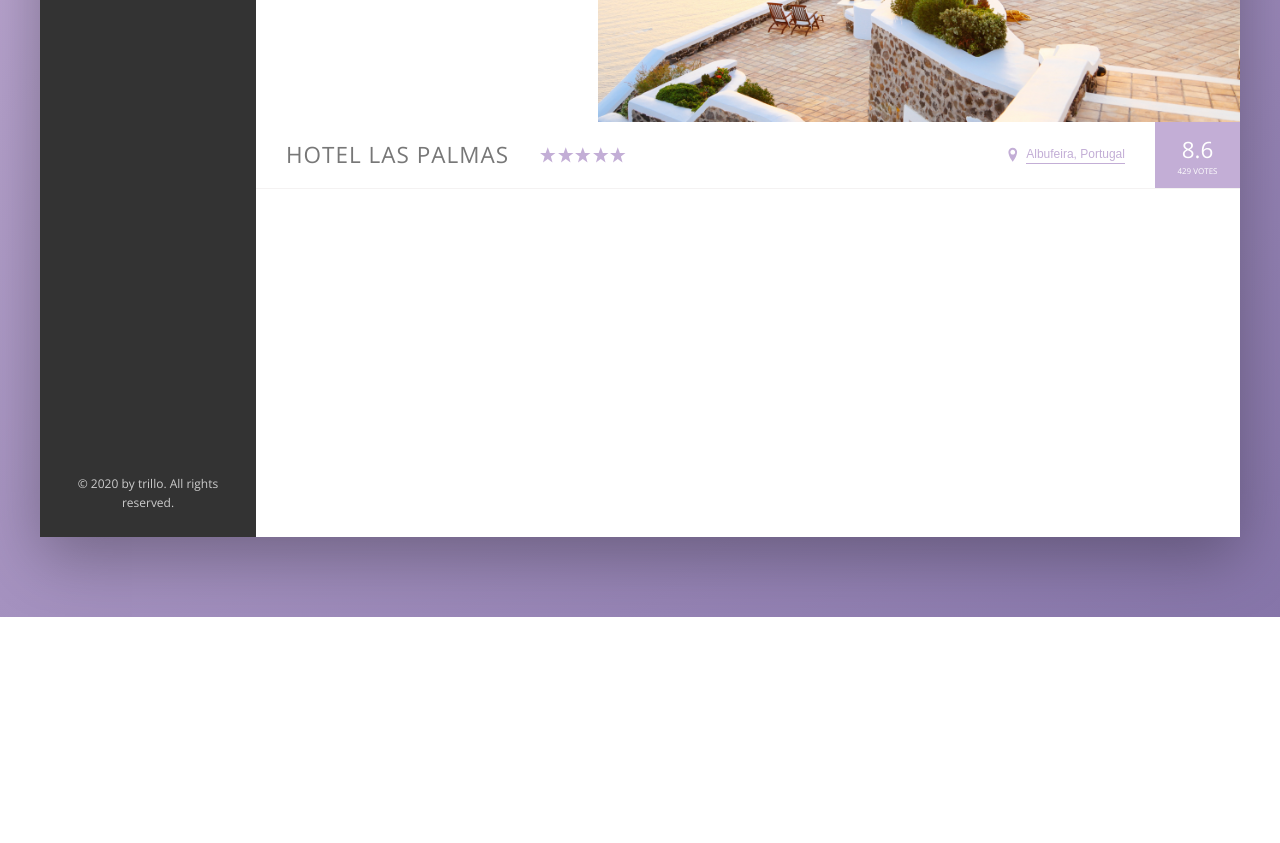
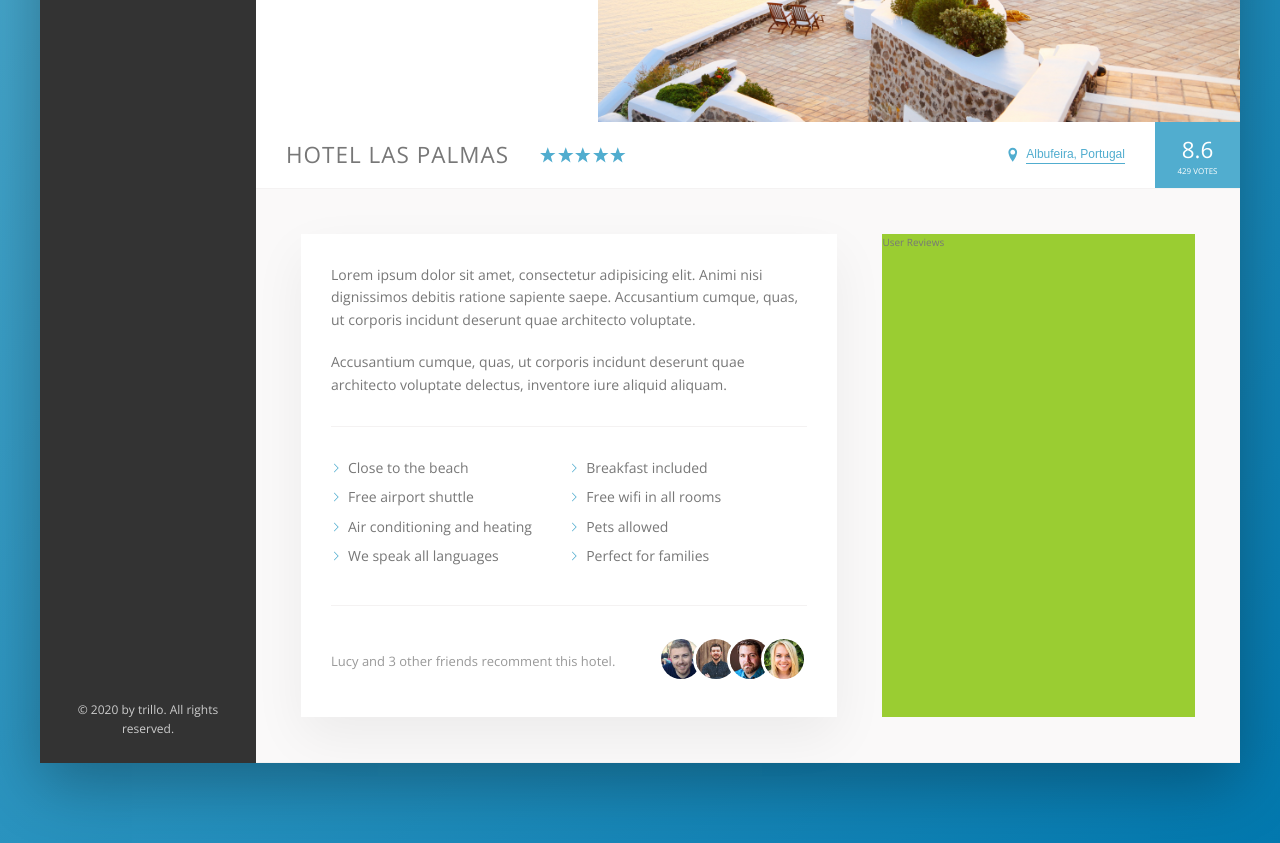
Before and after one commit to gunil0610/trillo, a website: page index.html in a window 1280 px wide. Shown: the part 413-1256 px from the top of the page. Before the commit the page ends 1030 px from the top, so only its background shows below. Drawn offline with nearby package versions, Linux system fonts and the light colour scheme.

Commit message:
description section

```diff
--- a/index.html
+++ b/index.html
@@ -151,6 +151,60 @@
               <div class="overview__rating-count">429 votes</div>
             </div>
           </div>
+
+          <div class="detail">
+            <div class="description">
+              <p class="paragraph">
+                Lorem ipsum dolor sit amet, consectetur adipisicing elit. Animi
+                nisi dignissimos debitis ratione sapiente saepe. Accusantium
+                cumque, quas, ut corporis incidunt deserunt quae architecto
+                voluptate.
+              </p>
+              <p class="paragraph">
+                Accusantium cumque, quas, ut corporis incidunt deserunt quae
+                architecto voluptate delectus, inventore iure aliquid aliquam.
+              </p>
+              <ul class="list">
+                <li class="list__item">Close to the beach</li>
+                <li class="list__item">Breakfast included</li>
+                <li class="list__item">Free airport shuttle</li>
+                <li class="list__item">Free wifi in all rooms</li>
+                <li class="list__item">Air conditioning and heating</li>
+                <li class="list__item">Pets allowed</li>
+                <li class="list__item">We speak all languages</li>
+                <li class="list__item">Perfect for families</li>
+              </ul>
+              <div class="recommend">
+                <p class="recommend__count">
+                  Lucy and 3 other friends recomment this hotel.
+                </p>
+                <div class="recommend__friends">
+                  <img
+                    src="img/user-3.jpg"
+                    alt="Friend 1"
+                    class="recommend__photo"
+                  />
+                  <img
+                    src="img/user-4.jpg"
+                    alt="Friend 2"
+                    class="recommend__photo"
+                  />
+                  <img
+                    src="img/user-5.jpg"
+                    alt="Friend 3"
+                    class="recommend__photo"
+                  />
+                  <img
+                    src="img/user-6.jpg"
+                    alt="Friend 4"
+                    class="recommend__photo"
+                  />
+                </div>
+              </div>
+            </div>
+
+            <div class="user-reviews">User Reviews</div>
+          </div>
         </main>
       </div>
     </div>
--- a/sass/_base.scss
+++ b/sass/_base.scss
@@ -18,9 +18,9 @@ Grey dark 3: #999
 */
 
 :root {
-  --color-primary: #c3aed6;
-  --color-primary-light: #efbbcf;
-  --color-primary-dark: #8675a9;
+  --color-primary: #51adcf;
+  --color-primary-light: #a5ecd7;
+  --color-primary-dark: #0278ae;
 
   --color-grey-light-1: #faf9f9;
   --color-grey-light-2: #f4f2f2;
@@ -32,6 +32,9 @@ Grey dark 3: #999
   --color-grey-dark-3: #999;
 
   --shadow-dark: 0 2rem 6rem rgba(0, 0, 0, 0.3);
+  --shadow-light: 0 2rem 5rem rgba(0, 0, 0, 0.06);
+
+  --line: 1px solid var(--color-grey-light-2);
 }
 
 *,
--- a/sass/_components.scss
+++ b/sass/_components.scss
@@ -199,7 +199,7 @@
 .overview {
   display: flex;
   align-items: center;
-  border-bottom: 1px solid var(--color-grey-light-2);
+  border-bottom: var(--line);
 
   &__heading {
     font-size: 2.25rem;
@@ -295,3 +295,71 @@
     box-shadow: none;
   }
 }
+
+/////////////////////////////////////////////////////////
+// PARAGRAPH
+.paragraph:not(:last-of-type) {
+  margin-bottom: 2rem;
+}
+
+/////////////////////////////////////////////////////////
+// LIST
+.list {
+  margin: 3rem 0;
+  padding: 3rem 0;
+  border-top: var(--line);
+  border-bottom: var(--line);
+
+  display: flex;
+  flex-wrap: wrap;
+
+  &__item {
+    flex: 0 0 50%;
+    margin-bottom: 0.7rem;
+  }
+
+  &__item::before {
+    content: "";
+    display: inline-block;
+    height: 1rem;
+    width: 1rem;
+    margin-right: 0.7rem;
+
+    // Older browsers
+    // background-image: url(../img//chevron-thin-right.svg);
+    // background-size: cover;
+
+    // Newer browsers - masks
+    background-color: var(--color-primary);
+    -webkit-mask-image: url(../img/chevron-thin-right.svg);
+    mask-image: url(../img/chevron-thin-right.svg);
+    -webkit-mask-size: cover;
+    mask-size: cover;
+  }
+}
+
+/////////////////////////////////////////////////////////
+// RECOMMEND
+.recommend {
+  font-size: 1.3rem;
+  color: var(--color-grey-dark-3);
+
+  display: flex;
+  align-items: center;
+
+  &__count {
+    margin-right: auto;
+  }
+
+  &__photo {
+    box-sizing: content-box;
+    height: 4rem;
+    widows: 4rem;
+    border-radius: 50%;
+    border: 3px solid #fff;
+
+    &:not(:last-child) {
+      margin-right: -1.5rem;
+    }
+  }
+}
--- a/sass/_layout.scss
+++ b/sass/_layout.scss
@@ -11,7 +11,7 @@
   font-size: 1.4rem;
   height: 7rem;
   background-color: #fff;
-  border-bottom: 1px solid var(--color-grey-light-2);
+  border-bottom: var(--line);
 
   display: flex;
   justify-content: space-between;
@@ -34,7 +34,27 @@
 
 .hotel-view {
   background-color: #fff;
-  height: 80rem;
 
   flex: 1;
 }
+
+.detail {
+  display: flex;
+  padding: 4.5rem;
+  background-color: var(--color-grey-light-1);
+  border-bottom: var(--line);
+}
+
+.description {
+  font-size: 1.4rem;
+  background-color: #fff;
+  box-shadow: var(--shadow-light);
+  padding: 3rem;
+  flex: 0 0 60%;
+  margin-right: 4.5rem;
+}
+
+.user-reviews {
+  background-color: yellowgreen;
+  flex: 1;
+}
```
Also changed, not shown: css/style.css.
